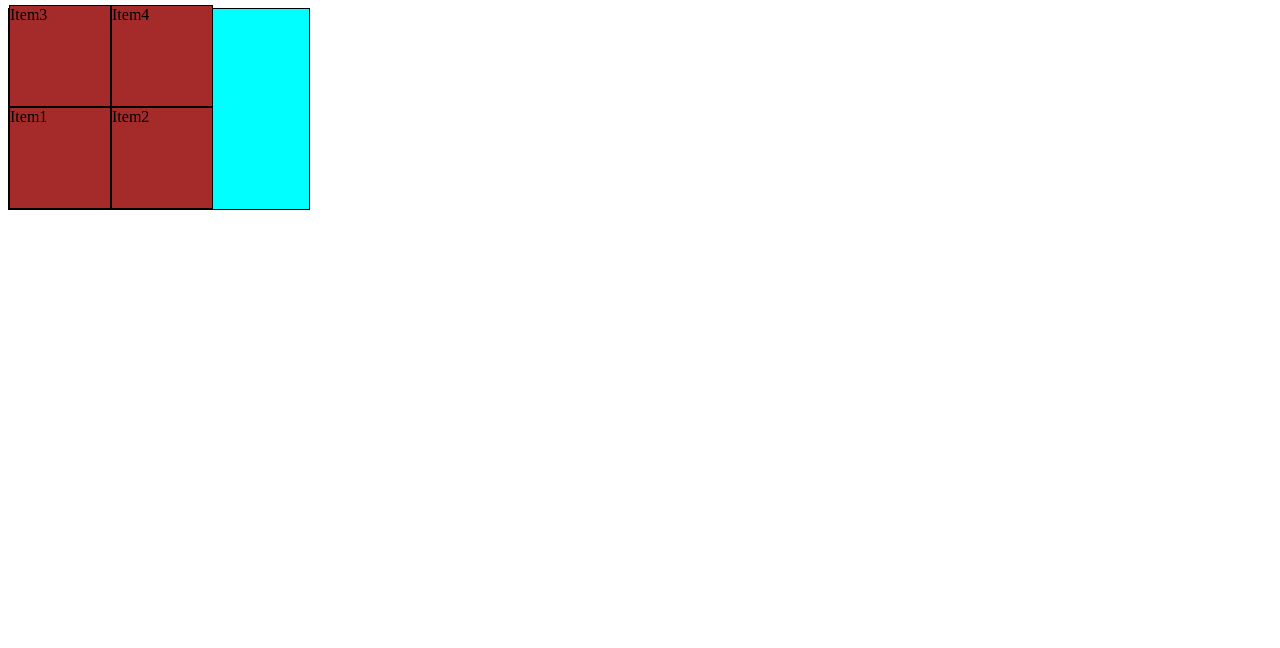
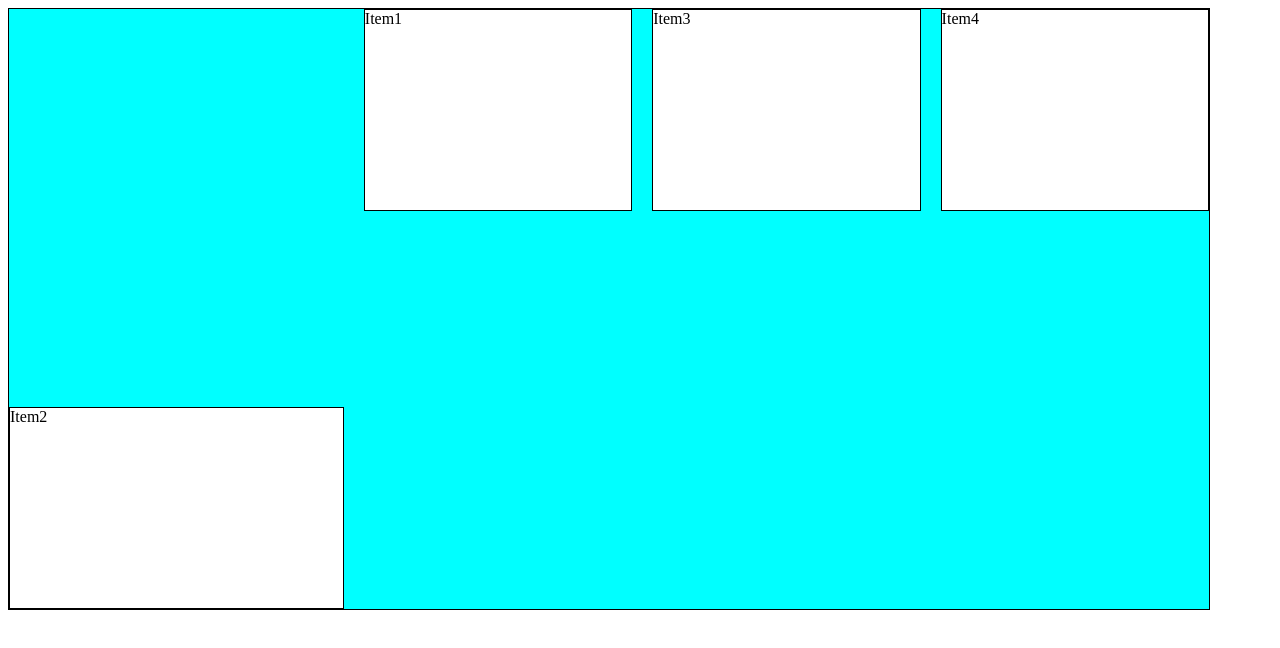
Before and after one commit to GeetTikkha/CSS-AIML1, a plain HTML site: page Flex-Box.html in a window 1280 px wide. Drawn offline with Linux system fonts and the light colour scheme.

Commit message:
Properties of Parent and Child

```diff
--- a/Flex-Box.html
+++ b/Flex-Box.html
@@ -9,7 +9,7 @@
 <body>
     <div class="container">
     <div class="item">Item1</div>
-    <div class="item">Item2</div>
+    <div class="item item2">Item2</div>
     <div class="item">Item3</div>
     <div class="item">Item4</div>
     </div>
--- a/style-4.css
+++ b/style-4.css
@@ -1,18 +1,32 @@
 .container{
     display: flex;
-    height: 200px;
-    width: 300px;
+    height: 600px;
+    width: 1200px;
     background-color: aqua;
     border: 1px solid black;
     /* flex-direction: column; */
-    flex-wrap: wrap-reverse;
+    /* flex-wrap: wrap; */
+    /* justify-content: space-around;
+    align-items: center;
+    align-content: space-between; */
+    gap: 20px;
 
+}
 
 
 
 .item{
-    height: 100px;
-    width: 100px;
-    background-color: brown;
+    height: 200px;
+    width: 200px;
+    background-color: white;
     border: 1px solid black;
+    flex-grow: 1;
+
 }
+
+
+.item2{
+    order: -1;
+    flex-grow: 2;
+    align-self: flex-end ;
+}
```
